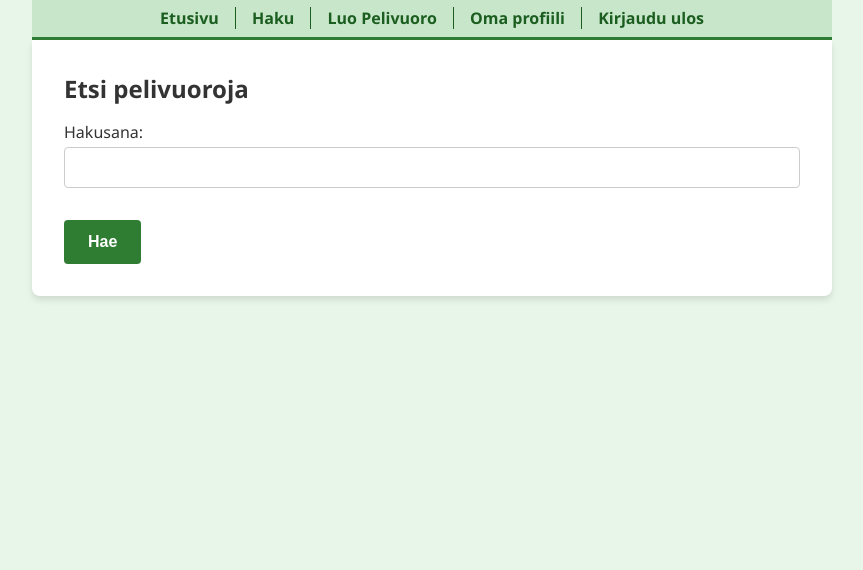
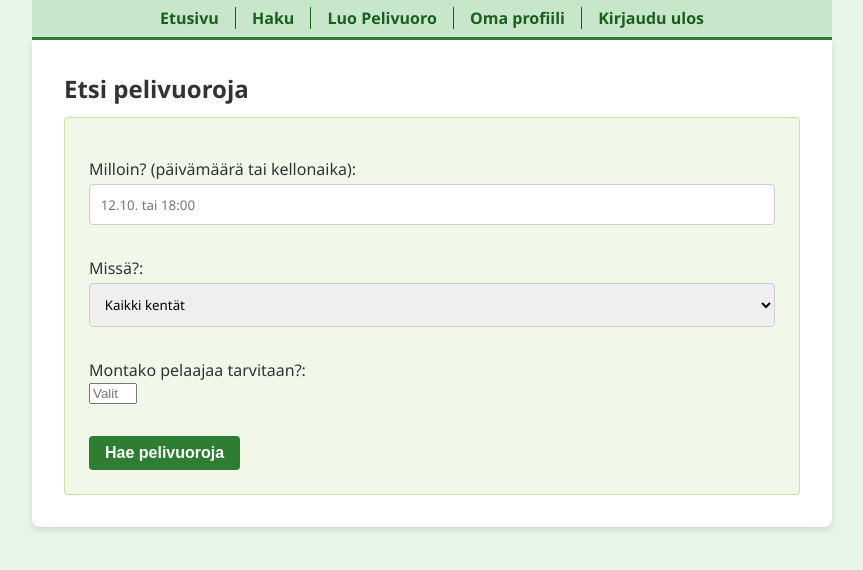
Before and after one commit to hamalol1/Tikawe-Tennissovellus, a Flask app: page /search in a window 1280 px wide. Shown: the part 116-686 px from the top of the page, without its empty margins (208-1071 px from the left). Run offline with Flask 3, Linux system fonts and the light colour scheme; the visitor is signed in with stand-in values (Sample User, id 1).

Commit message:
Improved search functionality with multiple filter options to choose from

```diff
--- a/app.py
+++ b/app.py
@@ -257,9 +257,19 @@ def search():
         flash("Kirjaudu sisään etsiäksesi pelivuoroja.")
         return redirect("/login")
 
-    query = request.args.get("query")
-    results = forum.search(query) if query else []
-    return render_template("search.html", query=query, results=results)
+    peliaika = request.args.get("peliaika", "")
+    pelipaikka = request.args.get("pelipaikka", "")
+    pelaajien_maara = request.args.get("pelaajien_maara", "")
+
+    if "peliaika" in request.args:
+        results = forum.search_threads(peliaika, pelipaikka, pelaajien_maara)
+        searched = True
+    else:
+        results = []
+        searched = False
+
+    return render_template("search.html", results=results, searched=searched,
+                           peliaika=peliaika, pelipaikka=pelipaikka, pelaajien_maara=pelaajien_maara)
 
 @app.route("/user/<int:user_id>")
 @app.route("/user/<int:user_id>/<int:page>")
--- a/templates/search.html
+++ b/templates/search.html
@@ -4,27 +4,54 @@
 
 {% block content %}
   <h2>Etsi pelivuoroja</h2>
-  <form action="/search" method="get">
+
+  <form action="/search" method="get" style="background-color: #f1f8e9; padding: 1.5em; border-radius: 4px; border: 1px solid #c5e1a5;">
     <p>
-      <label for="query">Hakusana</label>:<br />
-      <input type="text" id="query" name="query" value="{{ query if query else '' }}" />
+      <label for="peliaika">Milloin? (päivämäärä tai kellonaika)</label>:<br />
+      <input type="text" id="peliaika" name="peliaika" value="{{ peliaika }}" placeholder="12.10. tai 18:00" />
     </p>
-    <input type="submit" value="Hae" />
+    <p>
+      <label for="pelipaikka">Missä?</label>:<br />
+      <select id="pelipaikka" name="pelipaikka">
+        <option value="">Kaikki kentät</option>
+        <option value="Kimpisen massatenniskentät" {% if pelipaikka == 'Kimpisen massatenniskentät' %}selected{% endif %}>Kimpisen massatenniskentät</option>
+        <option value="Huhtiniemen sisähalli" {% if pelipaikka == 'Huhtiniemen sisähalli' %}selected{% endif %}>Huhtiniemen sisähalli</option>
+      </select>
+    </p>
+    <p>
+      <label for="pelaajien_maara">Montako pelaajaa tarvitaan?</label>:<br />
+      <input type="number" id="pelaajien_maara" name="pelaajien_maara" min="1" max="4" value="{{ pelaajien_maara }}" placeholder="Valitse 1-4" />
+    </p>
+    <input type="submit" value="Hae pelivuoroja" style="background-color: #2e7d32; color: white; border: none; padding: 0.5em 1em; border-radius: 4px; cursor: pointer; margin-top: 1em;" />
   </form>
 
-  {% if query %}
-  <hr />
-  <h2>Tulokset</h2>
-  <ul>
-  {% for result in results %}
-    <li>
-      <a href="/thread/{{ result.thread_id }}#{{ result.message_id }}">
-        {{ result.thread_title }}
-      </a>
-      <br />
-      {{ result.username }} ({{ result.sent_at }})
-    </li>
-  {% endfor %}
-  </ul>
+  {% if searched %}
+  <hr style="margin: 2em 0;" />
+  <h2>Hakutulokset</h2>
+
+  {% if results %}
+  <div style="display: flex; flex-direction: column; gap: 1em;">
+    {% for result in results %}
+    <div style="border: 1px solid #ddd; padding: 1em; border-radius: 4px; background-color: #fafafa;">
+      <p style="margin: 0 0 0.5em 0;">
+        <a href="/thread/{{ result.thread_id }}" style="font-size: 1.2em; font-weight: bold; color: #1b5e20;">
+          {{ result.thread_title }}
+        </a>
+      </p>
+      <p style="margin: 0; color: #333; font-size: 0.9em;">
+        <strong>Taso:</strong> {{ result.pelitaso }} |
+        <strong>Tarvitaan:</strong> {{ result.pelaajien_maara }} pelaajaa |
+        <strong>Kesto:</strong> {{ result.kesto }} h
+      </p>
+      <p style="margin: 0.5em 0 0 0; color: #666; font-size: 0.8em;">
+        Ilmoittaja: {{ result.username }}
+      </p>
+    </div>
+    {% endfor %}
+  </div>
+  {% else %}
+  <p style="color: #c62828; font-weight: bold;">Ei avoimia pelivuoroja näillä hakuehdoilla.</p>
+  {% endif %}
+
   {% endif %}
 {% endblock %}
```
Also changed, not shown: forum.py (+19 -9 lines).
